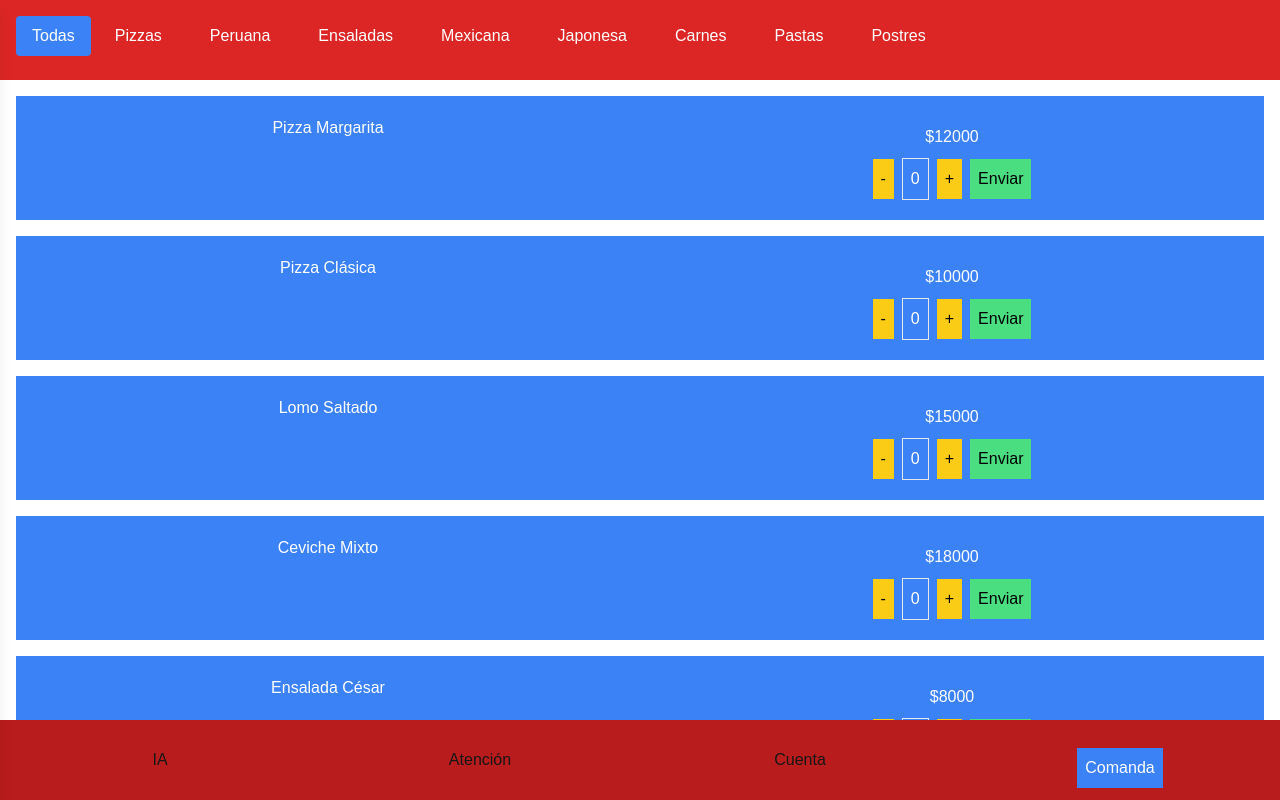
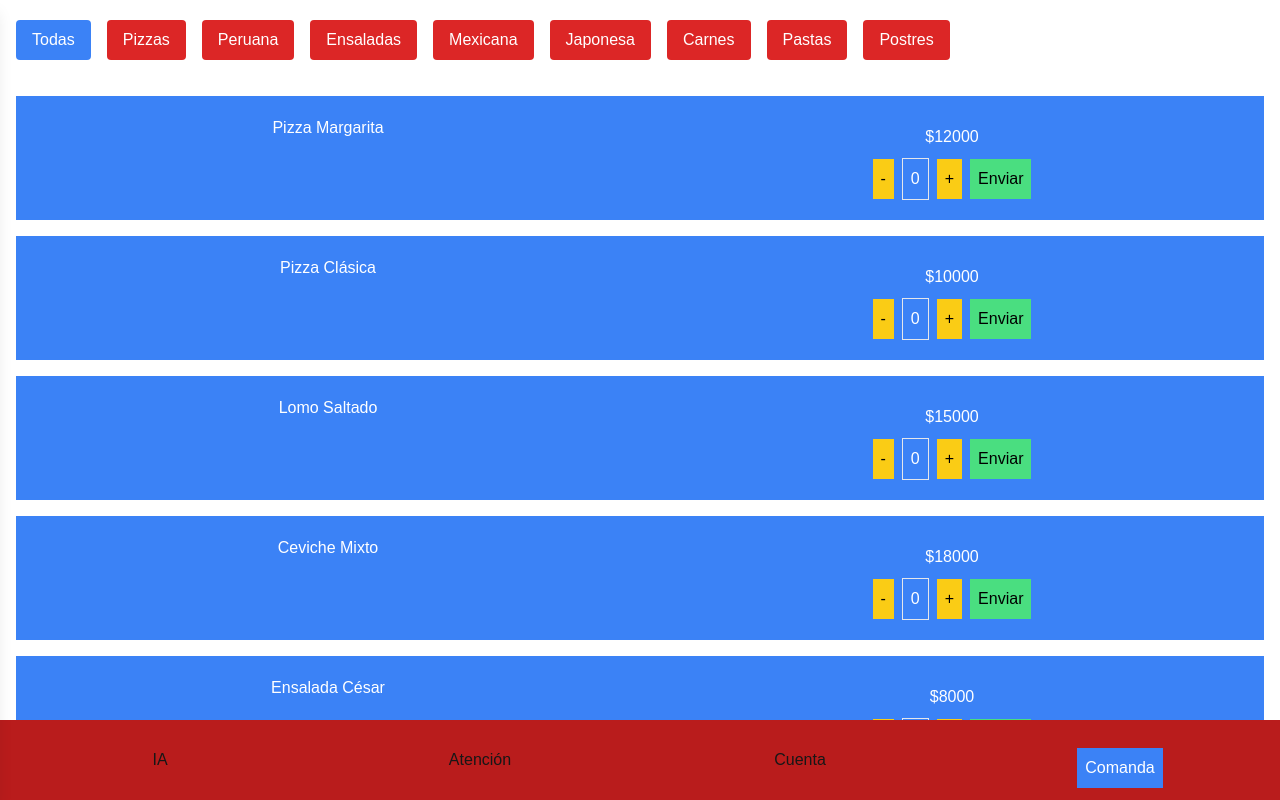
Before and after one commit to CristianTapia/menu, a Next.js app: page /menu in a window 1280 px wide. Built offline with nearby package versions, Linux system fonts and the light colour scheme.

Commit message:
Adding classes to put the categories on the middle and improving functionality

```diff
--- a/app/menu/page.tsx
+++ b/app/menu/page.tsx
@@ -41,7 +41,7 @@ export default function Menu() {
 
   return (
     <div className="grid grid-rows-[10%,80%,10%] h-screen">
-      <div className="p-4 overflow-x-auto scrollbar-hide text-center bg-red-600">
+      <div className="p-4 overflow-x-auto scrollbar-hide text-center bg-white-200 grid place-items-center">
         <Categories onCategorySelectionAction={setSelectedCategory} />
       </div>
       <div className="p-4 overflow-y-auto">
--- a/app/ui/Catagories.tsx
+++ b/app/ui/Catagories.tsx
@@ -29,7 +29,7 @@ export default function Categories({
       </div>
 
       {/* 🔹 Botones desplazables */}
-      <div className="overflow-x-auto flex gap-4 pl-2">
+      <div className="overflow-x-auto flex gap-4 pl-4">
         {categoriesArray.map((option) => (
           <button
             key={option.id}
```
